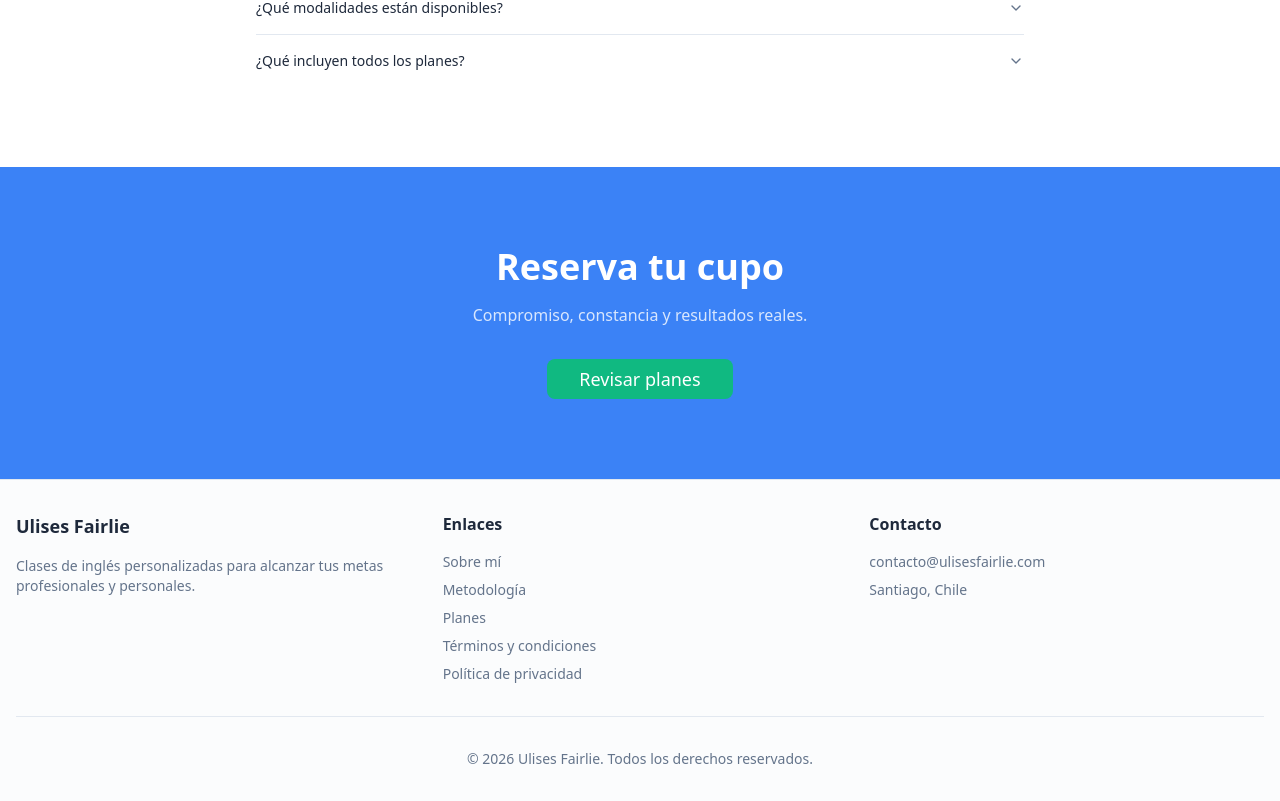
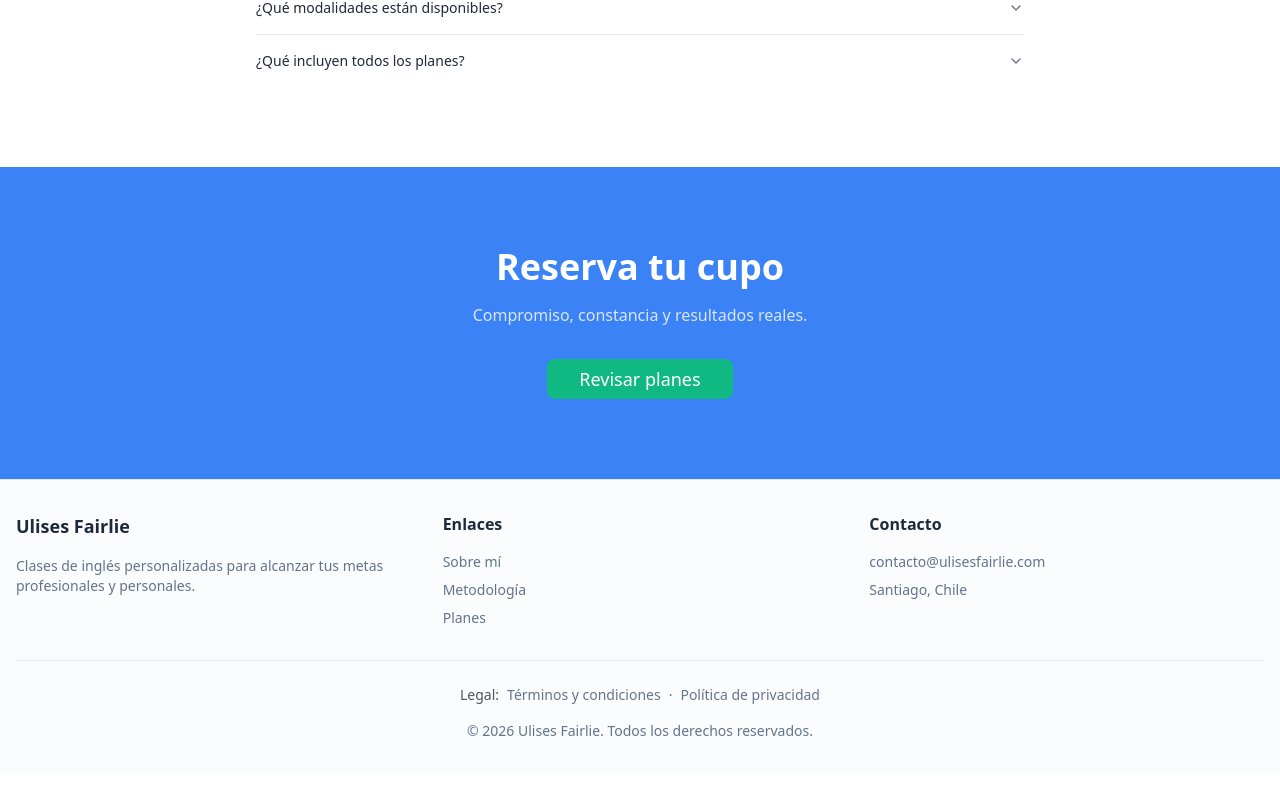
Before and after one commit to camilosuazo/ulises-fairlie-web, a Next.js app: page / in a window 1280 px wide. Shown: the part 2341-3142 px from the top of the page. After the commit the page ends 3114 px from the top, so only its background shows below. Built offline with nearby package versions, Linux system fonts and the light colour scheme.

Commit message:
style: separate legal links into dedicated footer section

```diff
--- a/src/components/Footer.tsx
+++ b/src/components/Footer.tsx
@@ -24,12 +24,6 @@ export function Footer() {
               <Link href="/planes" className="text-sm text-muted-foreground hover:text-primary">
                 Planes
               </Link>
-              <Link href="/terminos" className="text-sm text-muted-foreground hover:text-primary">
-                Términos y condiciones
-              </Link>
-              <Link href="/privacidad" className="text-sm text-muted-foreground hover:text-primary">
-                Política de privacidad
-              </Link>
             </nav>
           </div>
 
@@ -42,7 +36,20 @@ export function Footer() {
           </div>
         </div>
 
-        <div className="border-t mt-8 pt-8 text-center text-sm text-muted-foreground">
+        <div className="border-t mt-8 pt-6">
+          <div className="text-center text-sm text-muted-foreground mb-4">
+            <span className="font-medium text-foreground/80 mr-2">Legal:</span>
+            <Link href="/terminos" className="hover:text-primary underline-offset-4 hover:underline">
+              Términos y condiciones
+            </Link>
+            <span className="mx-2">·</span>
+            <Link href="/privacidad" className="hover:text-primary underline-offset-4 hover:underline">
+              Política de privacidad
+            </Link>
+          </div>
+        </div>
+
+        <div className="text-center text-sm text-muted-foreground">
           <p>&copy; {new Date().getFullYear()} Ulises Fairlie. Todos los derechos reservados.</p>
         </div>
       </div>
```
